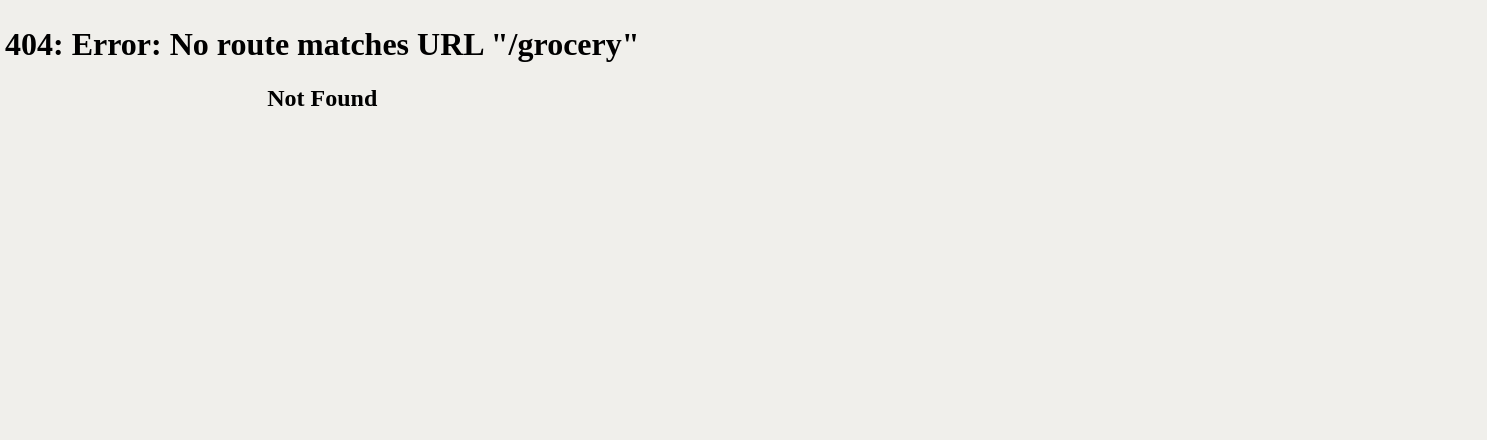
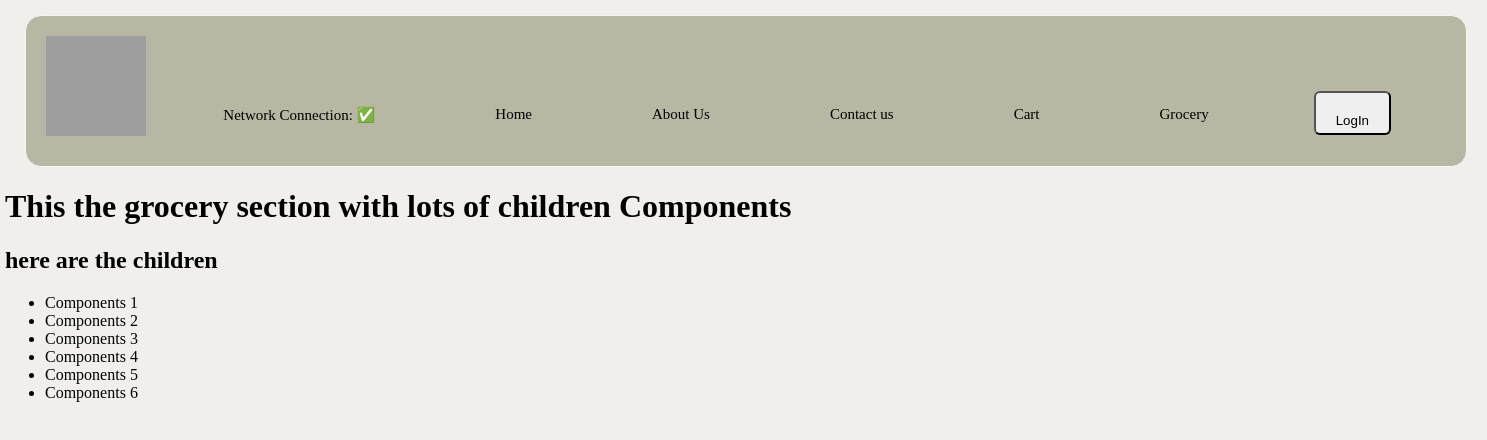
Before and after one commit to YashPardhi14/FoodDeliveryApp, a React (Vite) app: page /grocery in a window 1280 px wide. Before the commit this address had no page. Shown: the top 440 px of the page, 1487 px wide, since content can reach past the window. Built offline with nearby package versions, Linux system fonts and the light colour scheme; grey boxes are pictures that could not be loaded.

Commit message:
Episode 9

```diff
--- a/index.css
+++ b/index.css
@@ -1,6 +1,6 @@
 .header{
     display: flex;
-    height: 200px;
+    height: 150px;
     width: 1400px;
     padding:0px 20px;
     border:1px solid whitesmoke;
@@ -18,14 +18,14 @@ h5{
 }
 
 .logo{
-    width:180px;
-    height: 180px;
-    margin-top: 10px;
+    width:100px;
+    height: 100px;
+    margin-top: 20px;
 
 }
 
 .nav-items{
-padding-top: 20px;
+padding-top: 5px;
 
 }
 .nav-item-list{
@@ -37,8 +37,8 @@ padding-top: 20px;
 .nav-items > ul{
     display: flex;
     list-style-type: none;
-    padding: 10px 20px;
-    font-size: 20px;
+    padding: 10px 10px;
+    font-size: 15px;
 
 }
 
--- a/src/App.js
+++ b/src/App.js
@@ -1,4 +1,4 @@
-import React from 'react'
+import React, { Suspense, lazy } from 'react'
 import ReactDOM from 'react-dom/client'
 
 import Headers from './Components/Header'
@@ -9,6 +9,7 @@ import Contact from './Components/Contact'
 import Error from './Components/Error'
 import Cart from './Components/Cart'
 import RestaurantMenu from './Components/RestaurantMenu'
+//import Grocery from './Components/Grocery'
 
 
 // const restaurantList=[
@@ -1037,7 +1038,7 @@ import RestaurantMenu from './Components/RestaurantMenu'
 
 
 
-
+const Grocery=lazy(()=> import('./Components/Grocery'));
 const AppLayout=()=>{
 return <div className="app">
     <Headers/>
@@ -1066,6 +1067,12 @@ const appRouter=createBrowserRouter([
 
 
             },{
+                path:'/grocery' ,
+                element:<Suspense fallback={<h1>Loading....</h1>}><Grocery/> </Suspense>
+
+
+            },
+            {
                    path:'/cart',
                    element:<Cart/>
             },{
--- a/src/Components/Body.js
+++ b/src/Components/Body.js
@@ -4,6 +4,7 @@ import RestaurantCard from "./RestaurantCard";
 import Shimmer from "./Shimmer";
 import {API_URL} from '../utils/constants';
 import { Link } from "react-router-dom";
+import useOnlineStatus from "../utils/useOnlineStatus";
 
 
 
@@ -47,12 +48,21 @@ const Body=()=>{
     const json =await data.json();
 
     //optional chaining...
+
     updateRestList(json?.data?.cards[5]?.card?.card?.gridElements?.infoWithStyle?.restaurants);
     updateFilterRestList(json?.data?.cards[5]?.card?.card?.gridElements?.infoWithStyle?.restaurants);
-  console.log(json);
+
 }
+//checking the network connection status...
 
+const status=useOnlineStatus();
 
+if(status==false)
+return (
+<h1>404: User Teleported to Another Dimension 🚀</h1>
+);
+
+console.log(restList);
 //Conditional Rendering...
 
 return restList.length==0 ?(<Shimmer/>) :  (
@@ -83,9 +93,7 @@ return restList.length==0 ?(<Shimmer/>) :  (
 
 
 
-
-
-     }}>click to see the top rated restaurant</button>
+}}>click to see the top rated restaurant</button>
 
      </div>
      <div className='reastaurant-container'>
--- /dev/null
+++ b/src/Components/Grocery.js
@@ -0,0 +1,24 @@
+
+const Grocery=()=>{
+    return(
+       <div>
+
+<h1>This the grocery section with lots of children Components</h1>
+
+      <h2>here are the children</h2>
+      <ul>
+        <li> Components 1</li>
+        <li> Components 2</li>
+        <li> Components 3</li>
+        <li> Components 4</li>
+        <li> Components 5</li>
+        <li> Components 6</li>
+
+      </ul>
+
+       </div>
+
+    )
+}
+
+export default Grocery;
--- a/src/Components/Header.js
+++ b/src/Components/Header.js
@@ -1,6 +1,7 @@
 import { useEffect, useState } from "react";
 import { LOGO_URL } from "../utils/constants";
 import { Link } from "react-router-dom";
+import useOnlineStatus from "../utils/useOnlineStatus";
 
 
 
@@ -16,6 +17,7 @@ useEffect(()=>{
     //console.log("useEffect is called..");
 },[btnNameReact])
 
+const onlineStatus = useOnlineStatus();
 
     return<div className="header">
 <div className='logo-container'>
@@ -25,17 +27,19 @@ useEffect(()=>{
 </div>
 <div className='nav-items'>
     <ul>
-
+  <li> Network Connection: {onlineStatus?'✅' :'❌'}</li>
         <li ><Link to='/' className='nav-item-list'>Home</Link></li>
         <li><Link to='/about' className='nav-item-list'>About Us</Link></li>
         <li><Link to='/contact' className='nav-item-list'>Contact us</Link></li>
         <li><Link to='/cart' className='nav-item-list'>Cart</Link></li>
+        <li><Link to='/grocery' className="nav-item-list">Grocery</Link></li>
         <button className="login"
         onClick={()=>{
             //ternary operator....
            btnNameReact==="LogOut"?setBtnNameReact("LogIn"):setBtnNameReact("LogOut")
         }}
         >{btnNameReact}</button>
+
     </ul>
 </div>
 
--- a/src/Components/RestaurantMenu.js
+++ b/src/Components/RestaurantMenu.js
@@ -1,37 +1,32 @@
 import { useEffect, useState } from "react";
 import ShimmerMenu from "./ShimmerMenu";
 import { useParams } from "react-router-dom";
-import { MENU_URL } from "../utils/constants";
+
+import useRestaurantMenu from "../utils/useRestaurantMenu";
 
 
 
 
 const RestaurantMenu = ()=>{
 
-    const[restInfo,setRestInfo]=useState(null);
+
 const {restId}=useParams();
 
-//63974
-    useEffect(()=>{
-        fetchMenu();
-    },[]);
+const restInfo=useRestaurantMenu(restId);
 
 
-    const fetchMenu= async ()=>{
-        const data= await fetch(MENU_URL+restId);
-    const json = await data.json();
+    if(restInfo===null) return (<ShimmerMenu/>);
 
 
-    setRestInfo(json.data);
 
-    }
-    if(restInfo===null) return (<ShimmerMenu/>);
-const {name,costForTwoMessage,cuisines,id} =restInfo?.cards[0]?.card?.card?.info;
+ const {name,costForTwoMessage,cuisines,id} =restInfo?.cards[0]?.card?.card?.info;
 
 let itemCard=null;
+
 if(id==54604){
  itemCard=restInfo?.cards[2]?.groupedCard?.cardGroupMap?.REGULAR?.cards[2]?.card?.card?.itemCards;
-}else{
+
+} else{
      itemCard=restInfo?.cards[2]?.groupedCard?.cardGroupMap?.REGULAR?.cards[1]?.card?.card?.itemCards;
 }
 
--- /dev/null
+++ b/src/utils/useOnlineStatus.js
@@ -0,0 +1,35 @@
+import { useEffect, useState } from "react";
+
+
+
+
+
+//takes no info from the caller....
+
+const useOnlineStatus=()=>{
+
+    //state variable
+
+    const[onlineStatus,setOnlineStatus]=useState(true);
+
+
+    //want check only once...evert time the page loads...
+
+
+    useEffect(()=>{
+window.addEventListener('offline',()=>{
+    setOnlineStatus(false);
+})
+
+window.addEventListener('online',()=>{
+    setOnlineStatus(true);
+})
+    },[])
+
+    return onlineStatus;
+
+
+}
+
+
+export default useOnlineStatus;
--- /dev/null
+++ b/src/utils/useRestaurantMenu.js
@@ -0,0 +1,32 @@
+import { useEffect,useState } from "react"
+import { MENU_URL } from "./constants";
+
+
+
+
+
+const useRestaurantMenu=(restId)=>{
+
+const[restInfo,setRestInfo]=useState(null);
+//data fetching...
+
+
+useEffect(()=>{
+fetchData()
+
+},[]);
+
+
+const fetchData=async ()=>{
+
+const data= await fetch(MENU_URL+restId);
+
+const json= await data.json();
+
+setRestInfo(json.data);
+}
+
+return restInfo;
+}
+
+export default useRestaurantMenu;
```
